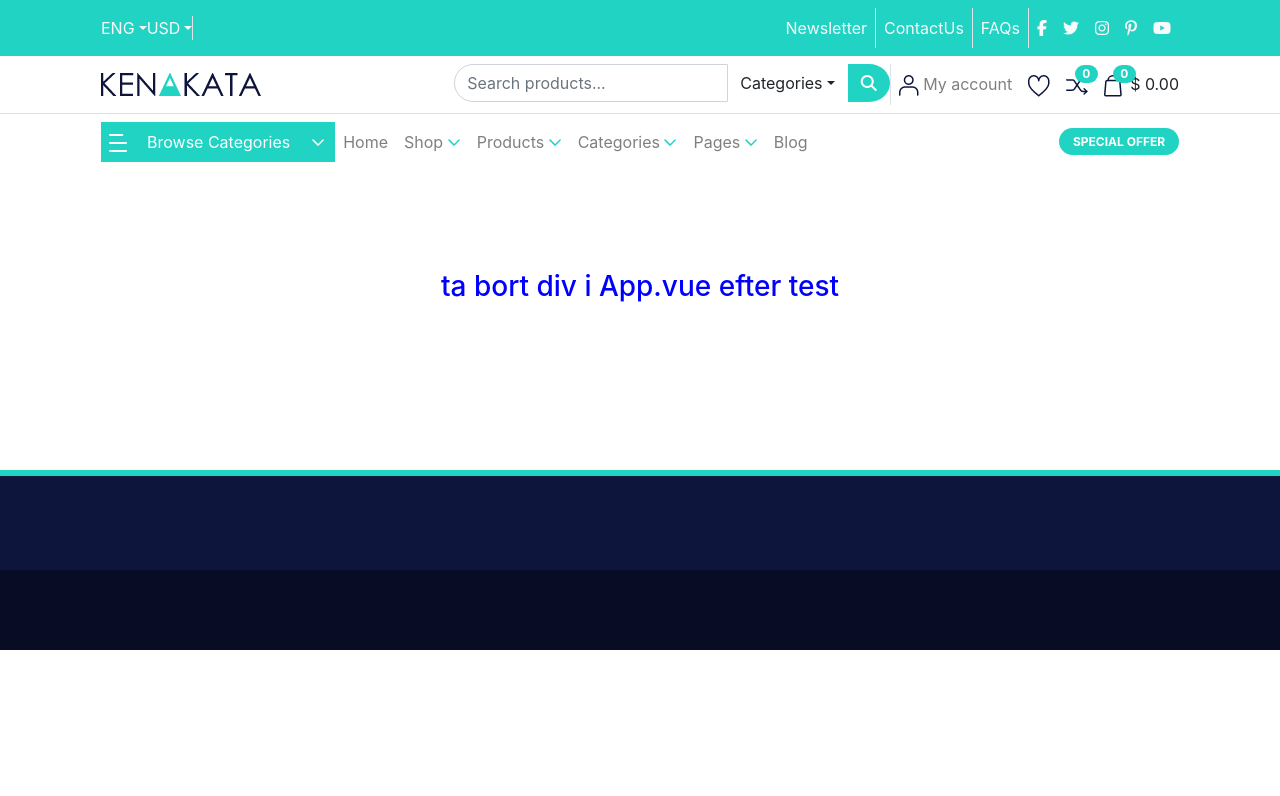
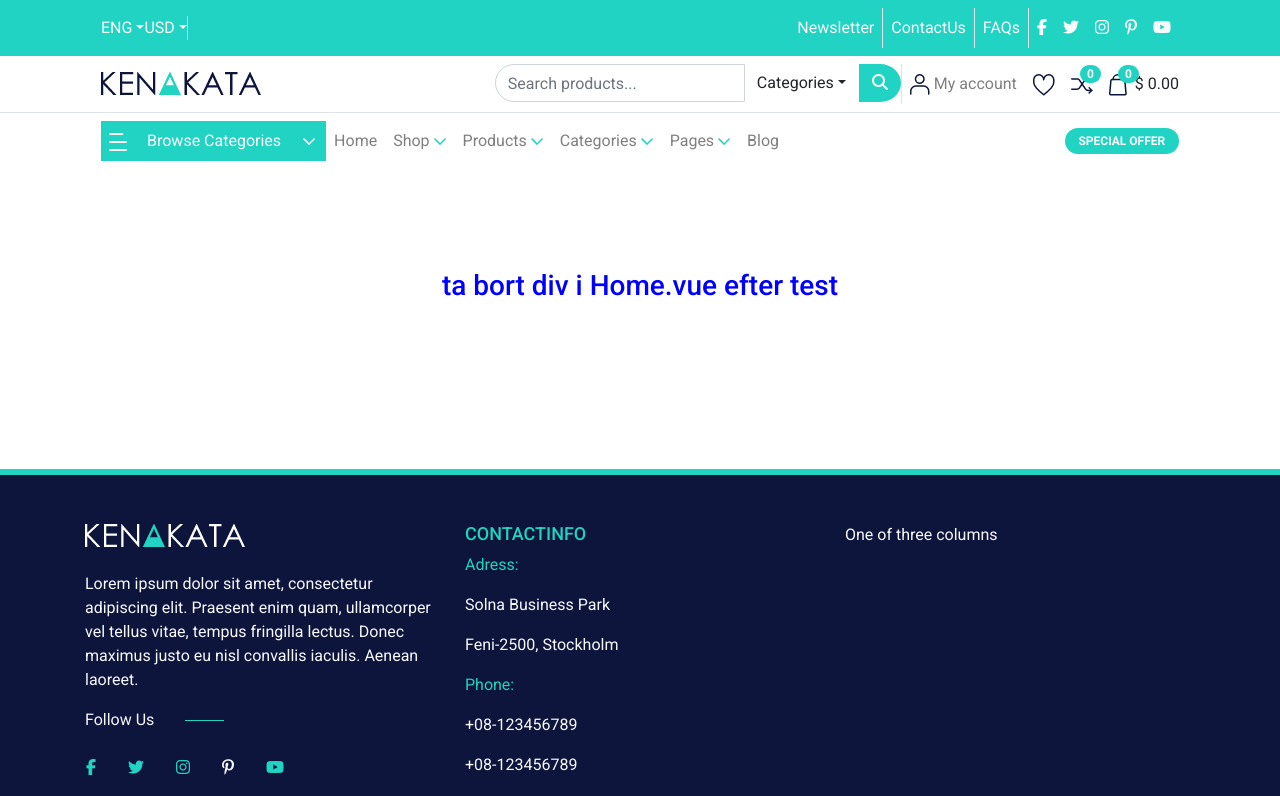
Before and after one commit to JonasMets/Vue-KenKata-Webshop, a Vue app: page / in a window 1280 px wide. Shown: the top 796 px of the page. Built offline with nearby package versions, Linux system fonts and the light colour scheme.

Commit message:
some updates

```diff
--- a/src/App.vue
+++ b/src/App.vue
@@ -6,10 +6,7 @@
     <!-- här visas den view som är vald i router -->
     <router-view />
 
-    <!-- ta bort div efter test -->
-    <div class="" style="color:blue;text-align:center;  height:200px;">
-      <h3 style="margin-top:100px;">ta bort div i App.vue efter test</h3>
-    </div>
+
 
 
 
@@ -55,13 +52,13 @@ export default {
   font-size: 16px !important;
 }
 
-/* #app {
-  font-family: Avenir, Helvetica, Arial, sans-serif;
+#app {
+  font-family: "Roboto", sans-serif !important;
   -webkit-font-smoothing: antialiased;
   -moz-osx-font-smoothing: grayscale;
-  text-align: center;
-  color: #2c3e50;
-} */
+  /* text-align: center; */
+  /* color: #2c3e50; */
+}
 
 /* #nav {
   padding: 30px;
--- a/src/components/footer/Footer1.vue
+++ b/src/components/footer/Footer1.vue
@@ -1,7 +1,68 @@
 <template>
   <div>
     <div class="backg-theme-1">
-      <div class="container"></div>
+      <div class="container mt-5">
+        <div class="row text-light">
+          <div class="col-sm">
+            <div class>
+              <Logo2></Logo2>
+            </div>
+
+            <div class="mt-4">
+              <p
+                class="text-color-light mt-2"
+              >Lorem ipsum dolor sit amet, consectetur adipiscing elit. Praesent enim quam, ullamcorper vel tellus vitae, tempus fringilla lectus. Donec maximus justo eu nisl convallis iaculis. Aenean laoreet.</p>
+            </div>
+            <div class>
+              <div class="position-relative d-flex">
+                <p class>Follow Us</p>
+                <p class="myline1"></p>
+              </div>
+
+              <div class="row">
+                <a class="nav-link text-light" href="#">
+                  <i class="fab fa-facebook-f text-color-primary"></i>
+                </a>
+
+                <a class="nav-link text-light" href="#">
+                  <i class="fab fa-twitter text-color-primary"></i>
+                </a>
+
+                <a class="nav-link text-light" href="#">
+                  <i class="fab fa-instagram text-color-primary"></i>
+                </a>
+
+                <a class="nav-link text-light" href="#">
+                  <i class="fab fa-pinterest-p"></i>
+                </a>
+
+                <a class="nav-link text-light" href="#">
+                  <i class="fab fa-youtube text-color-primary"></i>
+                </a>
+              </div>
+            </div>
+          </div>
+          <div class="col-sm">
+            <h5 class="text-color-primary text-style-head">CONTACTINFO</h5>
+            <div>
+              <p class="text-color-primary">Adress:</p>
+              <p>Solna Business Park</p>
+              <p>Feni-2500, Stockholm</p>
+            </div>
+            <div>
+              <p class="text-color-primary">Phone:</p>
+              <p>+08-123456789</p>
+              <p>+08-123456789</p>
+            </div>
+            <div>
+              <p class="text-color-primary">Email:</p>
+              <p>support@website.com</p>
+              <p>info@website.com</p>
+            </div>
+          </div>
+          <div class="col-sm">One of three columns</div>
+        </div>
+      </div>
     </div>
 
     <div class="backg-theme-2">
@@ -11,7 +72,13 @@
 </template>
 
 <script>
-export default {};
+import Logo2 from "@/components/logo/Logo2";
+
+export default {
+  components: {
+    Logo2,
+  },
+};
 </script>
 
 <style scoped>
@@ -27,4 +94,32 @@ export default {};
   background-color: #080c24;
   min-height: 80px;
 }
+
+.text-color-primary {
+  color: var(--primaryColor);
+}
+.text-style-head {
+  font-size: 18px;
+}
+
+.myline1 {
+  /* position: absolute;
+    left: 10px;
+    top: 0.5rem;
+    width: 28px;
+    height: 3px; */
+  /* #20d3c2 */
+  /* background-color: #20d3c2 !important; */
+  /* color: red !important; */
+  /* border-top: #20d3c2 solid; */
+  /* z-index: 1; */
+  margin: 0;
+  width: 39px;
+  height: 1px;
+  background-color: #20d3c2 !important;
+  /* border-bottom: 1px solid #20d3c2; */
+  position: absolute;
+  left: 100px;
+  top: 12px;
+}
 </style>
--- /dev/null
+++ b/src/components/logo/Logo2.vue
@@ -0,0 +1,21 @@
+<template>
+<!-- Logo -->
+  <div>
+    <!-- navbar-brand -->
+    <router-link to="/" class="">
+        <img class="" src="../../assets/LogoLight.png" alt="">
+      </router-link>
+  </div>
+</template>
+
+<script>
+export default {
+
+}
+</script>
+
+<style  scoped>
+  img {
+    padding: 0 0 0 0px;
+  }
+</style>>
--- a/src/views/Home.vue
+++ b/src/views/Home.vue
@@ -3,6 +3,10 @@
     <!-- <img alt="Vue logo" src="../assets/logo.png"> -->
 
     <!-- <HelloWorld msg="Welcome to Your Vue.js App"/> -->
+    <!-- ta bort div efter test -->
+    <div class="" style="color:blue;text-align:center;  height:200px;">
+      <h3 style="margin-top:100px;">ta bort div i Home.vue efter test</h3>
+    </div>
 
   </div>
 </template>
```
Also changed, not shown: src/assets/LinePrimaryCol.png (added), src/assets/LogoLight.png (added).
